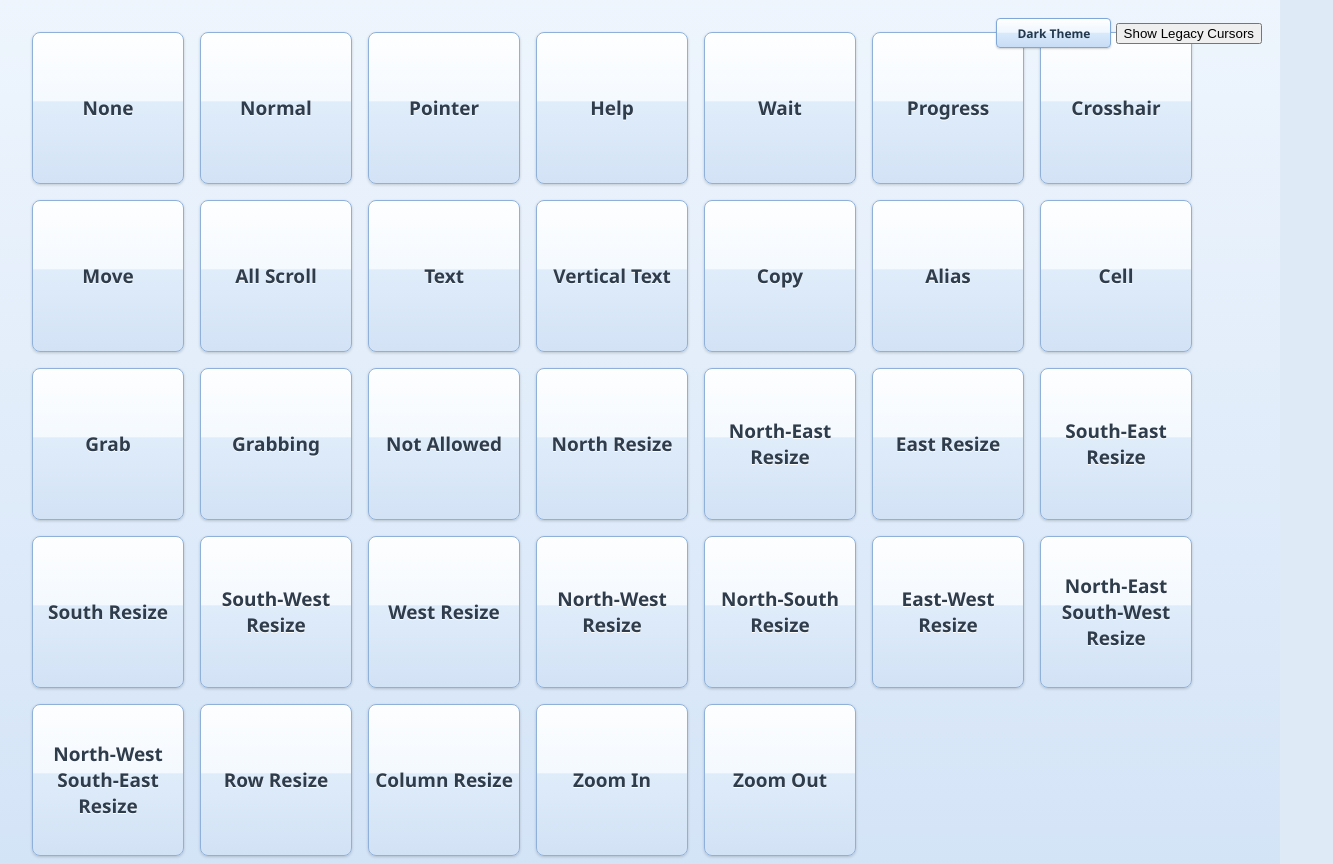
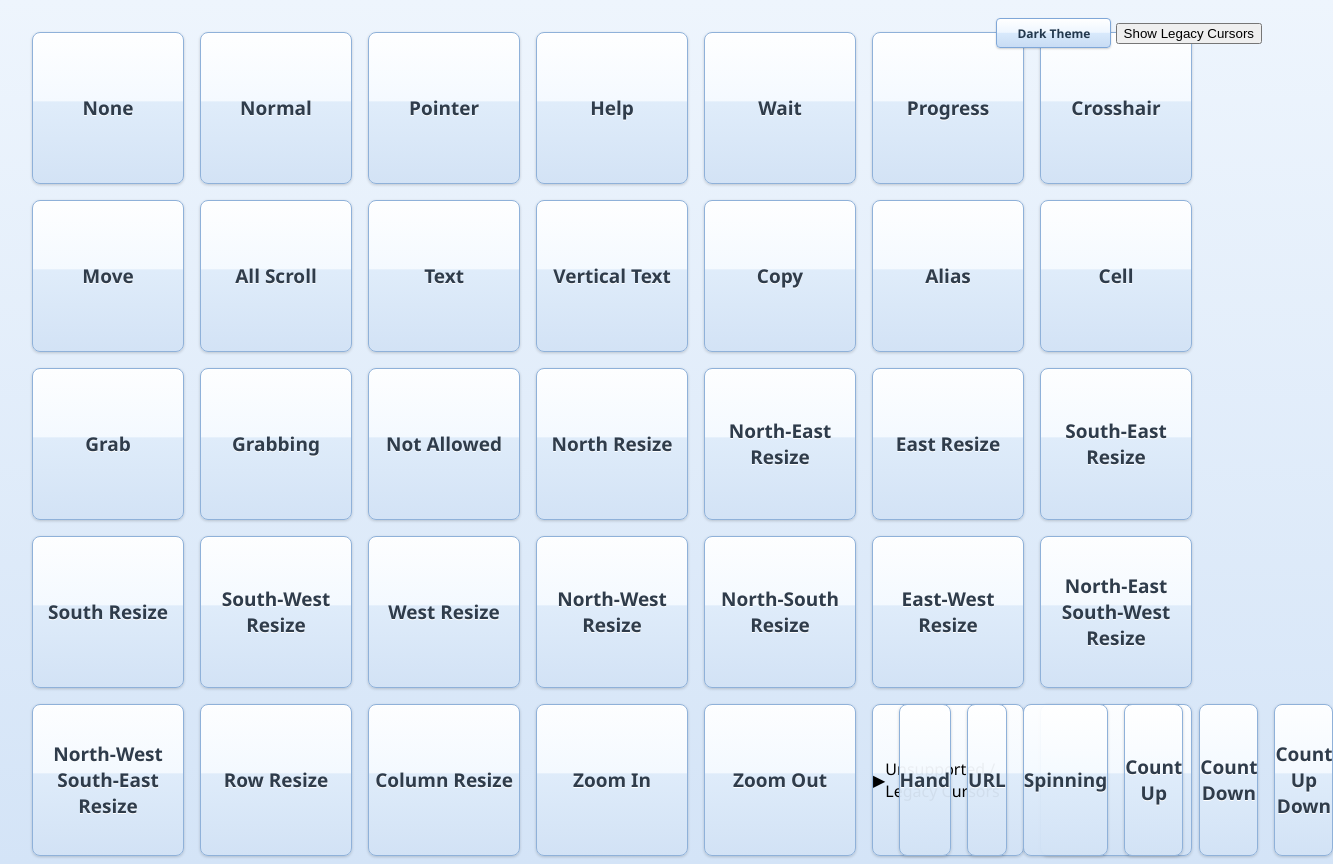
Before and after one commit to icreaterandomapps/cursortest, a plain HTML site: page index.html in a window 1280 px wide. Shown: the whole page, 1333 px wide, since content can reach past the window. Drawn offline with Linux system fonts and the light colour scheme.

Commit message:
Update index.html

```diff
--- a/index.html
+++ b/index.html
@@ -57,9 +57,12 @@
 <div id="zoom-in"><h2>Zoom In</h2></div>
 <div id="zoom-out"><h2>Zoom Out</h2></div>
 
-<div id="legacy-section" style="display:none; clear:both;">
+<div id="legacy-header">
+    <span id="legacy-arrow">▶</span>
+    <span>Unsupported / Legacy Cursors</span>
+</div>
 
-    <h1>Unsupported / Legacy Cursors</h1>
+<div id="legacy-section">
 
     <div id="hand"><h2>Hand</h2></div>
 
```
